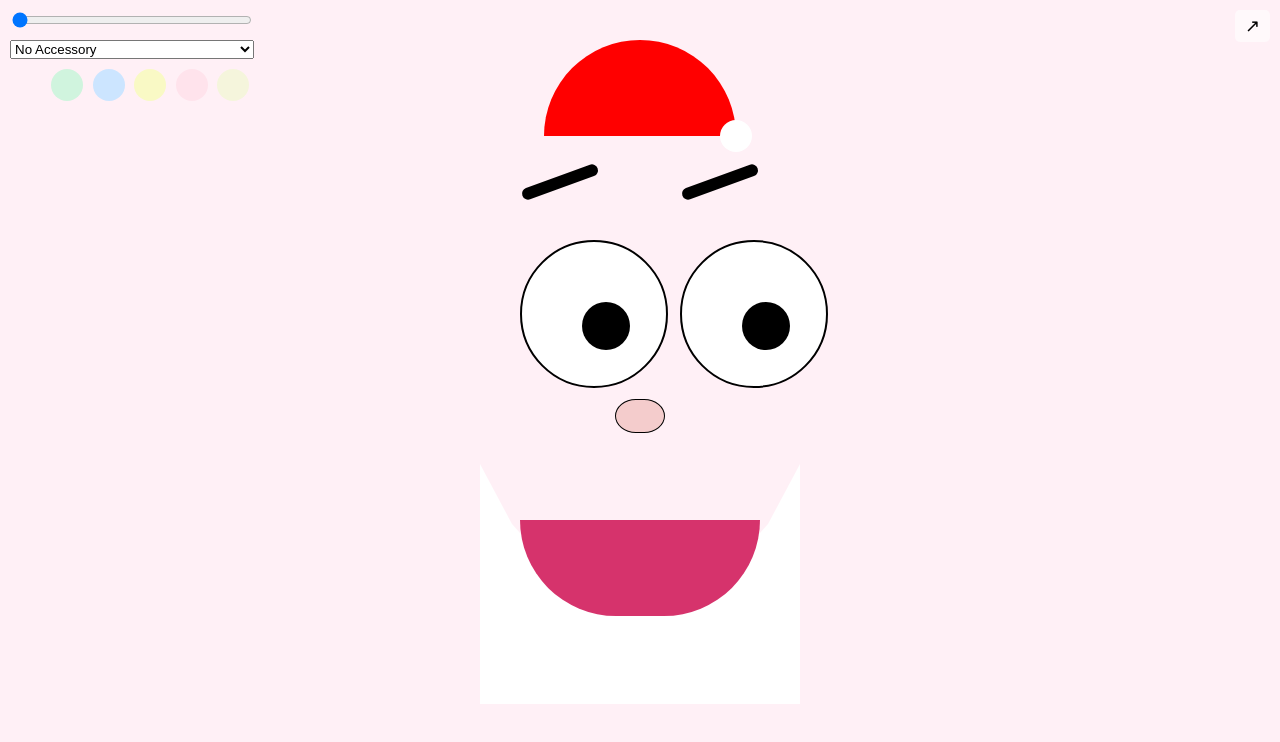
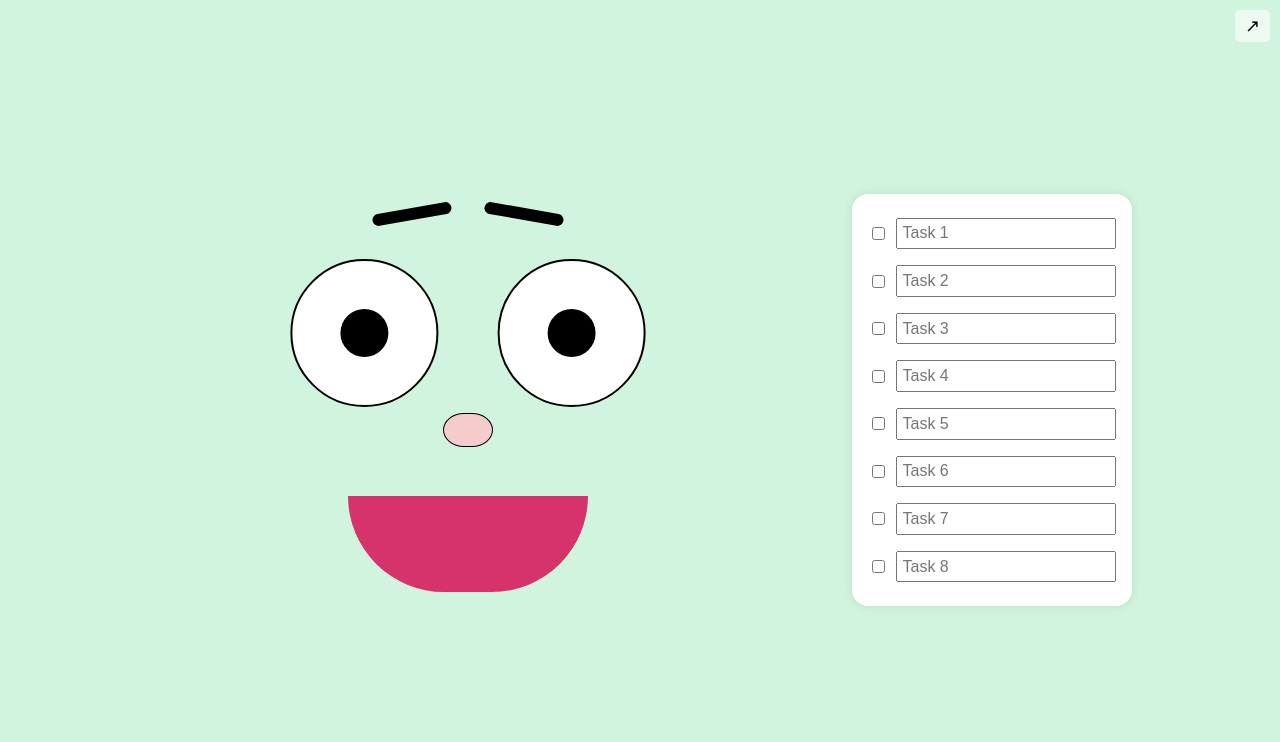
Before and after one commit to hellomynameisariel/friendlyface, a plain HTML site: page index.html in a window 1280 px wide. Drawn offline with Linux system fonts and the light colour scheme.

Commit message:
Update index.html

```diff
--- a/index.html
+++ b/index.html
@@ -9,9 +9,18 @@
       margin: 0;
       height: 100%;
       width: 100%;
-      background: #fff0f6;
+      background: #d0f4de;
       font-family: sans-serif;
       overflow: hidden;
+      display: flex;
+      justify-content: center;
+      align-items: center;
+    }
+    .wrapper {
+      display: flex;
+      flex-direction: row;
+      align-items: center;
+      gap: 4rem;
     }
     .controls {
       position: absolute;
@@ -21,14 +30,6 @@
       flex-direction: column;
       gap: 10px;
       z-index: 1000;
-    }
-    .color-picker button {
-      width: 2rem;
-      height: 2rem;
-      border: none;
-      margin-right: 5px;
-      border-radius: 50%;
-      cursor: pointer;
     }
     .pop-out {
       position: absolute;
@@ -43,17 +44,19 @@
       z-index: 1000;
     }
     .face-container {
+      position: relative;
+      width: 80vmin;
+      height: 80vmin;
+      transform: scale(1);
+      transition: transform 0.2s ease;
+    }
+    .eye, .eyebrow, .pupil, .mouth, .nose, .accessory, .beard {
       position: absolute;
-      top: 50%;
       left: 50%;
-      transform: translate(-50%, -50%) scale(1);
-      transition: transform 0.2s ease;
-      width: 100vmin;
-      height: 100vmin;
+      transform: translateX(-50%);
     }
     .eye {
-      position: absolute;
-      top: 30%;
+      top: 28%;
       width: 18vmin;
       height: 18vmin;
       background: white;
@@ -62,55 +65,36 @@
       overflow: hidden;
     }
     .eye.left {
-      left: 35%;
+      transform: translateX(-120%);
     }
     .eye.right {
-      left: 55%;
+      transform: translateX(20%);
     }
     .pupil {
       width: 6vmin;
       height: 6vmin;
       background: black;
       border-radius: 50%;
-      position: absolute;
       top: 50%;
       left: 50%;
       transform: translate(-50%, -50%);
       transition: transform 0.6s ease;
     }
     .eyebrow {
-      position: absolute;
       width: 10vmin;
       height: 1.5vmin;
       background: #000;
       border-radius: 1vmin;
-      transform-origin: center;
+      top: 20%;
     }
     .eyebrow.left {
-      top: 22%;
-      left: 35%;
+      transform: translateX(-120%) rotate(-10deg);
     }
     .eyebrow.right {
-      top: 22%;
-      left: 55%;
-    }
-    .mouth {
-      position: absolute;
-      width: 30vmin;
-      height: 12vmin;
-      background: #d6336c;
-      border-radius: 0 0 15vmin 15vmin;
-      top: 65%;
-      left: 50%;
-      transform: translateX(-50%);
-      transition: all 0.2s ease;
-      z-index: 10;
+      transform: translateX(20%) rotate(10deg);
     }
     .nose {
-      position: absolute;
       top: 52%;
-      left: 50%;
-      transform: translate(-50%, -50%);
       width: 6vmin;
       height: 4vmin;
       background: #f4cccc;
@@ -118,11 +102,16 @@
       border: 1px solid #000;
       z-index: 9;
     }
+    .mouth {
+      width: 30vmin;
+      height: 12vmin;
+      background: #d6336c;
+      border-radius: 0 0 15vmin 15vmin;
+      top: 65%;
+      z-index: 10;
+    }
     .accessory {
-      position: absolute;
       top: 5%;
-      left: 50%;
-      transform: translateX(-50%);
     }
     .hat {
       width: 24vmin;
@@ -130,7 +119,6 @@
       background: red;
       border-top-left-radius: 50% 100%;
       border-top-right-radius: 50% 100%;
-      position: relative;
     }
     .hat::after {
       content: '';
@@ -143,62 +131,62 @@
       border-radius: 50%;
     }
     .beard {
-      position: absolute;
       top: 58%;
-      left: 50%;
-      transform: translateX(-50%);
       width: 40vmin;
       height: 30vmin;
       background: white;
       clip-path: polygon(0% 0%, 10% 25%, 20% 40%, 30% 50%, 70% 50%, 80% 40%, 90% 25%, 100% 0%, 100% 100%, 0% 100%);
       z-index: 5;
     }
+    .task-list {
+      display: flex;
+      flex-direction: column;
+      background: white;
+      padding: 1rem;
+      border-radius: 1rem;
+      box-shadow: 0 0 10px rgba(0,0,0,0.1);
+    }
+    .task-item {
+      display: flex;
+      align-items: center;
+      margin: 0.5rem 0;
+    }
+    .task-item input[type="text"] {
+      margin-left: 0.5rem;
+      padding: 0.3rem;
+      font-size: 1rem;
+      flex: 1;
+    }
+    .task-item.completed input[type="text"] {
+      text-decoration: line-through;
+    }
   </style>
 </head>
 <body>
-  <div class="controls">
-    <input type="range" min="100" max="200" value="100" id="resizeSlider">
-    <select id="accessorySelect">
-      <option value="none">No Accessory</option>
-      <option value="hat">Santa Hat</option>
-      <option value="beard">Beard</option>
-    </select>
-    <div class="color-picker">
-      <button style="background:#fff0f6" onclick="setBg('#fff0f6')"></button>
-      <button style="background:#d0f4de" onclick="setBg('#d0f4de')"></button>
-      <button style="background:#cce5ff" onclick="setBg('#cce5ff')"></button>
-      <button style="background:#f9f9c5" onclick="setBg('#f9f9c5')"></button>
-      <button style="background:#ffe3ec" onclick="setBg('#ffe3ec')"></button>
-      <button style="background:#f5f5dc" onclick="setBg('#f5f5dc')"></button>
-    </div>
-  </div>
   <button class="pop-out" onclick="popOut()">↗</button>
+  <div class="wrapper">
     <div class="face-container" id="face">
       <div class="eye left"><div class="pupil" id="pupilL"></div></div>
       <div class="eye right"><div class="pupil" id="pupilR"></div></div>
       <div class="eyebrow left" id="eyebrowL"></div>
       <div class="eyebrow right" id="eyebrowR"></div>
       <div class="mouth" id="mouth"></div>
-    <div class="nose"></div>
-    <div class="accessory hat" id="accessory"></div>
-    <div class="beard" id="beard"></div>
+      <div class="nose" id="nose"></div>
+      <div class="accessory hat" id="hat" style="display:none;"></div>
+      <div class="accessory beard" id="beard" style="display:none;"></div>
     </div>
+
+    <div class="task-list" id="taskList">
+      <!-- Tasks injected via JS -->
+    </div>
+  </div>
+
   <script>
-    const resizeSlider = document.getElementById('resizeSlider');
-    const face = document.getElementById('face');
-    const accessory = document.getElementById('accessory');
-    const accessorySelect = document.getElementById('accessorySelect');
-
-    resizeSlider.addEventListener('input', () => {
-      const scale = resizeSlider.value / 100;
-      face.style.transform = `translate(-50%, -50%) scale(${scale})`;
-    });
-
-    accessorySelect.addEventListener('change', () => {
-      const value = accessorySelect.value;
-      accessory.className = 'accessory';
-      if (value !== 'none') accessory.classList.add(value);
-    });
+    const faceParts = {
+      hat: document.getElementById('hat'),
+      beard: document.getElementById('beard'),
+    };
+    const availableParts = Object.keys(faceParts);
 
     function setBg(color) {
       document.body.style.background = color;
@@ -206,41 +194,54 @@
     }
 
     function popOut() {
-      const newWin = window.open('', '', 'width=400,height=400');
+      const newWin = window.open('', '', 'width=600,height=600');
       newWin.document.write(document.documentElement.outerHTML);
     }
 
-    const leftPupil = document.getElementById('pupilL');
-    const rightPupil = document.getElementById('pupilR');
-    const browL = document.getElementById('eyebrowL');
-    const browR = document.getElementById('eyebrowR');
+    const usedParts = new Set();
 
-    function lookAround() {
-      const directions = [
-        { x: -50, y: 0 }, { x: 50, y: 0 },
-        { x: 0, y: -50 }, { x: 0, y: 50 },
-        { x: -25, y: -25 }, { x: 25, y: -25 },
-        { x: -25, y: 25 }, { x: 25, y: 25 }
-      ];
-      const pick = directions[Math.floor(Math.random() * directions.length)];
-      leftPupil.style.transform = `translate(${pick.x}%, ${pick.y}%)`;
-      rightPupil.style.transform = `translate(${pick.x}%, ${pick.y}%)`;
+    function addFeature() {
+      const remaining = availableParts.filter(p => !usedParts.has(p));
+      if (remaining.length === 0) return;
+      const part = remaining[Math.floor(Math.random() * remaining.length)];
+      faceParts[part].style.display = 'block';
+      usedParts.add(part);
     }
 
-    function animateBrows() {
-      const angleL = (Math.random() > 0.5) ? -20 : 20;
-      const angleR = (Math.random() > 0.5) ? 20 : -20;
-      browL.style.transform = `rotate(${angleL}deg)`;
-      browR.style.transform = `rotate(${angleR}deg)`;
+    function removeFeature() {
+      const parts = Array.from(usedParts);
+      if (parts.length === 0) return;
+      const part = parts.pop();
+      faceParts[part].style.display = 'none';
+      usedParts.delete(part);
     }
 
-    setInterval(() => {
-      lookAround();
-      animateBrows();
-    }, 4000);
+    const taskList = document.getElementById('taskList');
 
-    const savedColor = localStorage.getItem('bgColor');
-    if (savedColor) setBg(savedColor);
+    for (let i = 0; i < 8; i++) {
+      const task = document.createElement('div');
+      task.className = 'task-item';
+
+      const checkbox = document.createElement('input');
+      checkbox.type = 'checkbox';
+
+      const input = document.createElement('input');
+      input.type = 'text';
+      input.placeholder = `Task ${i + 1}`;
+
+      checkbox.addEventListener('change', () => {
+        task.classList.toggle('completed');
+        if (checkbox.checked) {
+          addFeature();
+        } else {
+          removeFeature();
+        }
+      });
+
+      task.appendChild(checkbox);
+      task.appendChild(input);
+      taskList.appendChild(task);
+    }
   </script>
 </body>
 </html>
```
Lines whose indentation alone changed are shown as unchanged.
